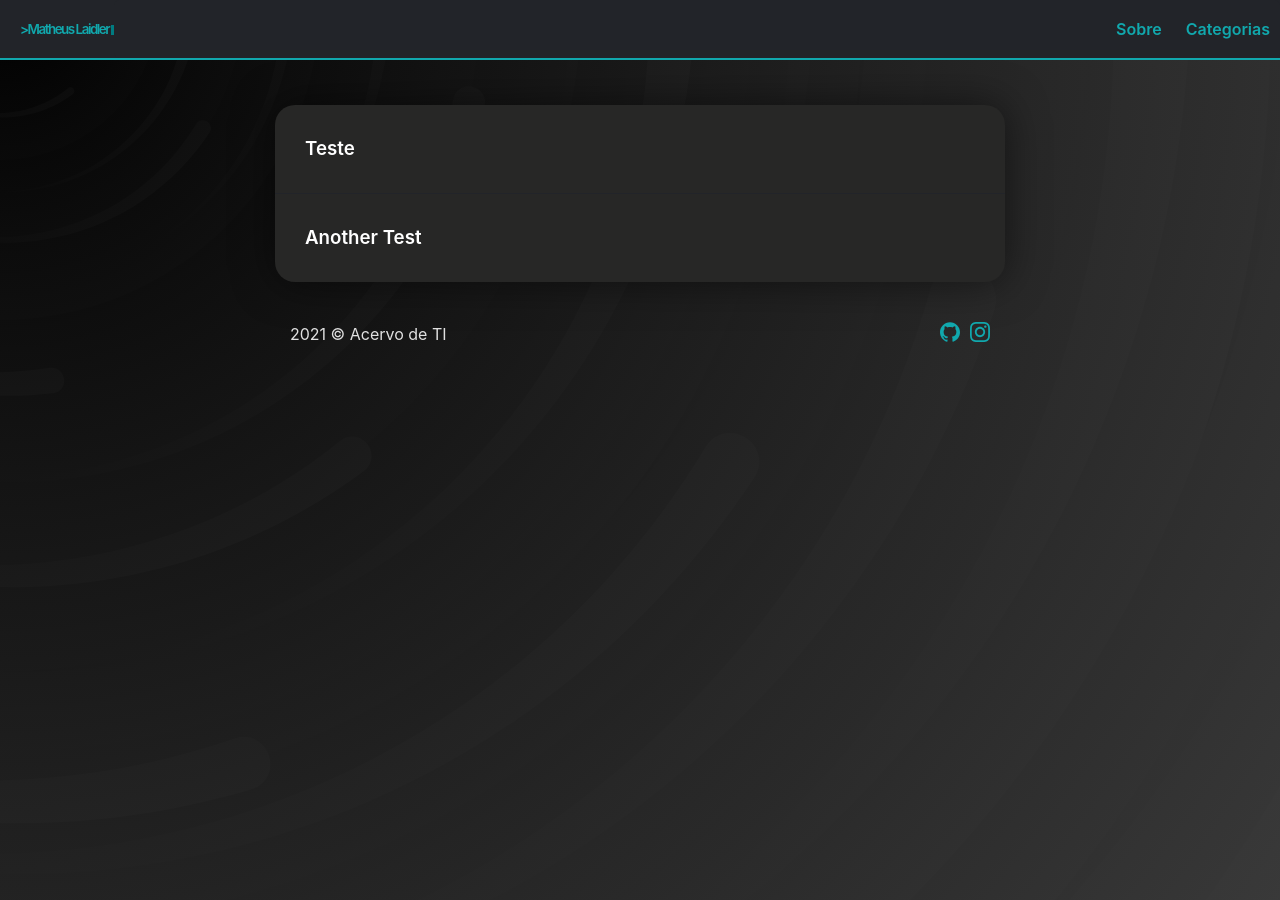
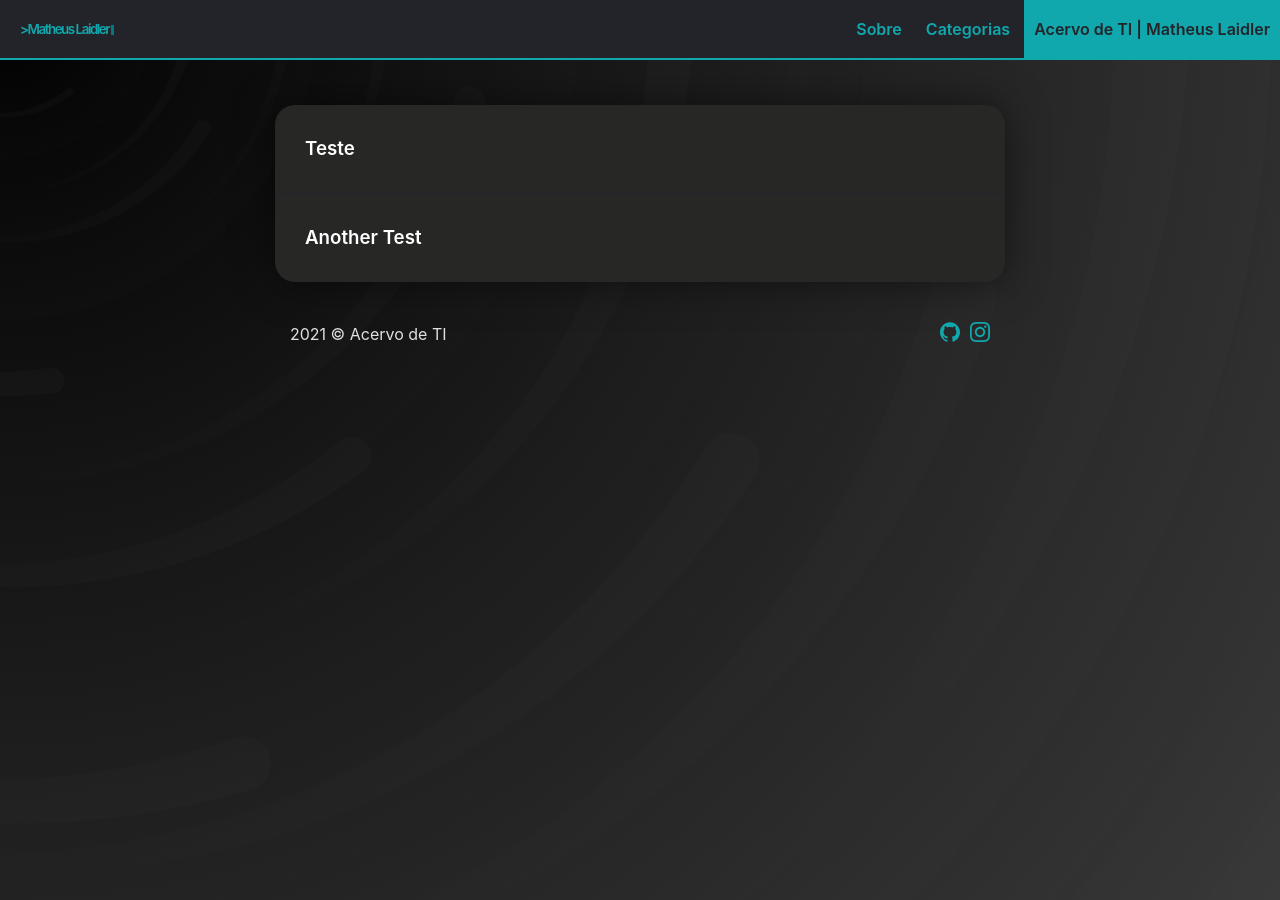
Before and after one commit to matheuslaidler/WayOfSec-Welcome-Theme, a Jekyll site: the page built from index.md, in a window 1280 px wide. Built offline with Jekyll 4.4.1, drawn with Linux system fonts in a browser that asks for light colours.

Commit message:
Update index.md

```diff
--- a/index.md
+++ b/index.md
@@ -1,3 +1,4 @@
 ---
 layout: home
+title: Acervo de TI | Matheus Laidler
 ---
```
